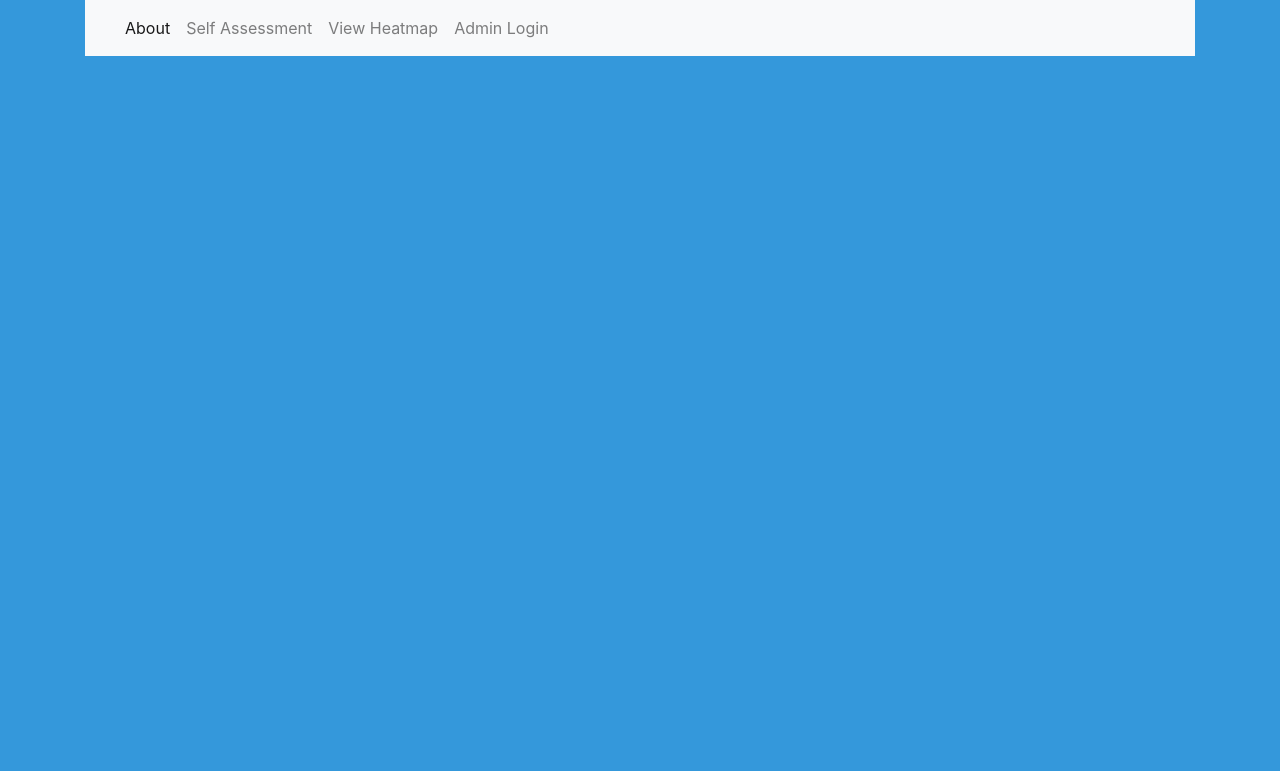
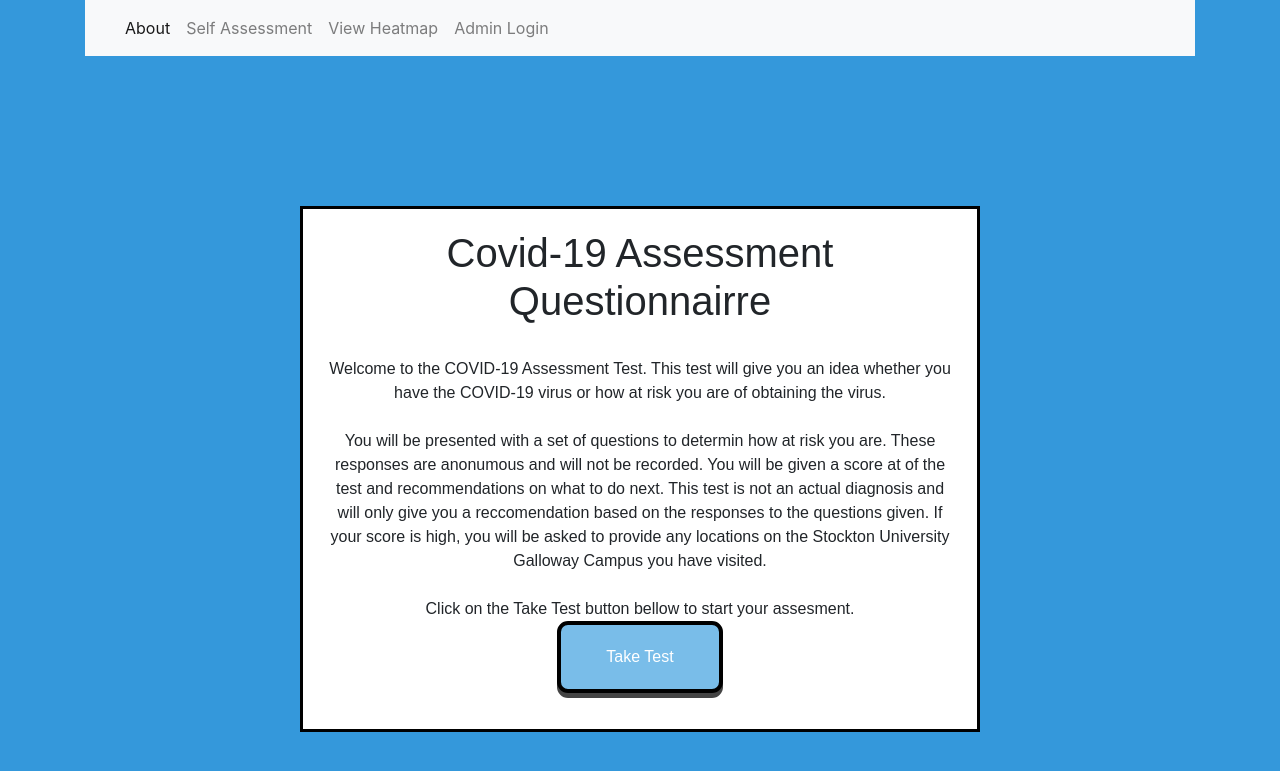
Before and after one commit to Jcollier722/CHM, a Flask app: template templates/about.html in a window 1280 px wide. Shown: the top 771 px of the page. Run offline with Flask 2, Linux system fonts and the light colour scheme; the template is opened without the code that fills it, so the values that code supplies are empty; some libraries are stand-ins or nearby versions.

Commit message:
made it look pretty

```diff
--- a/templates/about.html
+++ b/templates/about.html
@@ -47,22 +47,28 @@
 	display:       inline-block;
 	text-align:    center;
 }
-</stlye>
+</style>
 <body>
 
-	<div class= "About-project" style= "margin-left:300px; margin-right:300px; margin-top: 150px; text-allign:center; padding:20px; background-color:white; border-style:solid; border-color:black; border-width: 3px; font-family: Arial">
+	<div class= "About-project" style="margin-left:300px; margin-right:300px; margin-top:150px; text-align:center; padding:20px; background-color:white; border-style:solid; border-color:black; border-width:3px; font-family: Arial" >
 		<div class="Title">
 		<h1>Covid-19 Assessment Questionnairre</h1>
 		<p class="info">
+		<br>
 		Welcome to the COVID-19 Assessment Test. This test will give you an idea whether you have the COVID-19 virus or how at risk you are of obtaining the virus.
+		<br>
+		<br>
+		You will be presented with a set of questions to determin how at risk you are. These responses are anonumous and will not be recorded. You will be given a score at of the test and recommendations on what to do next. This test is not an actual diagnosis and will only give you a reccomendation based on the responses to the questions given. If your score is high, you will be asked to provide any locations on the Stockton University Galloway Campus you have visited. <br>
+		<br>
+                Click on the Take Test button bellow to start your assesment.
+		<br>
 
-		You will be presented with a set of questions to determin how at risk you are. These responses are anonumous and will not be recorded. You will be given a score at of the test and recommendations on what to do next. This test is not an actual diagnosis and will only give you a reccomendation based on the responses to the questions given. If your score is high, you will be asked to provide any locations on the Stockton University Galloway Campus you have visited.
+			<a  href= "test.html"><button class ="button"> Take Test</button></a>
+		</p>
 
-                Click on the Take Test button bellow to start your assesment.
-		</p>
 	</div>
     </div>
-<a  href= "test.html"><button class ="button"> Take Test</button></a>
+
 </body>
 
 </html>
```
